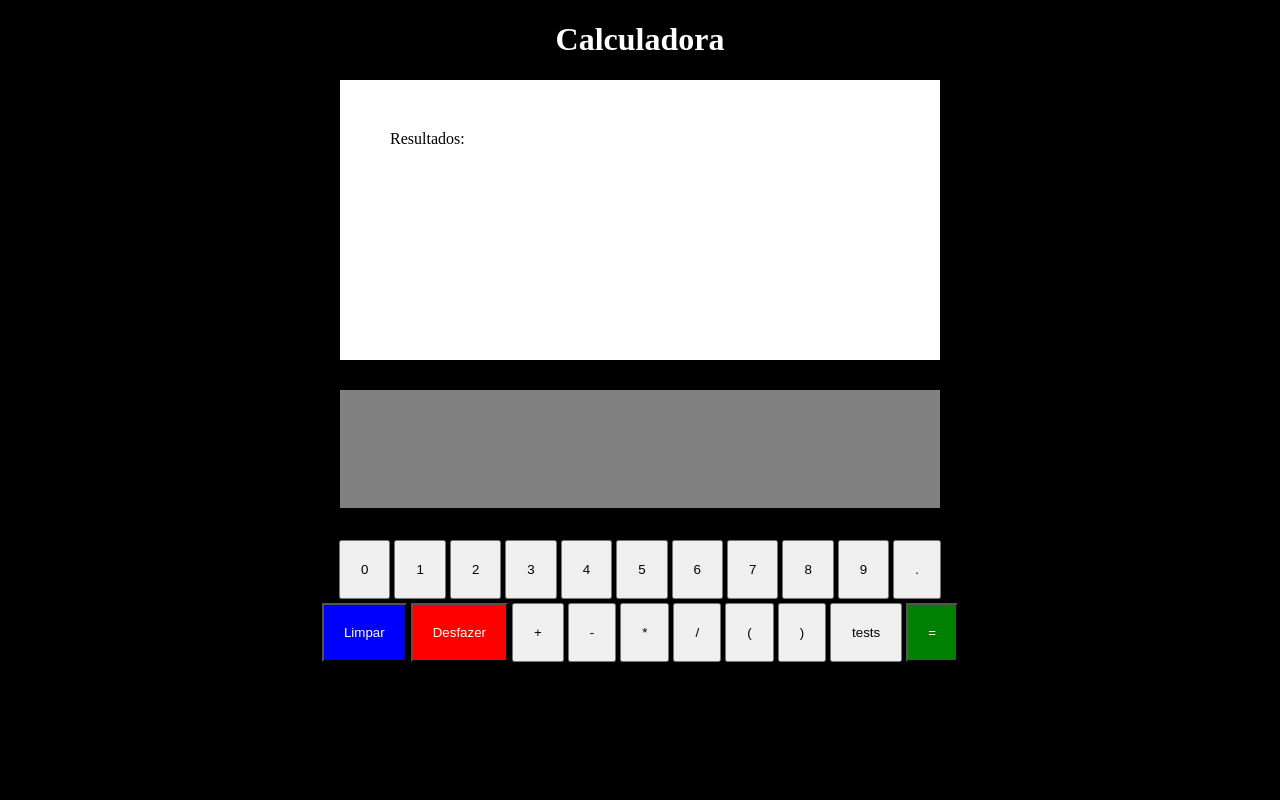
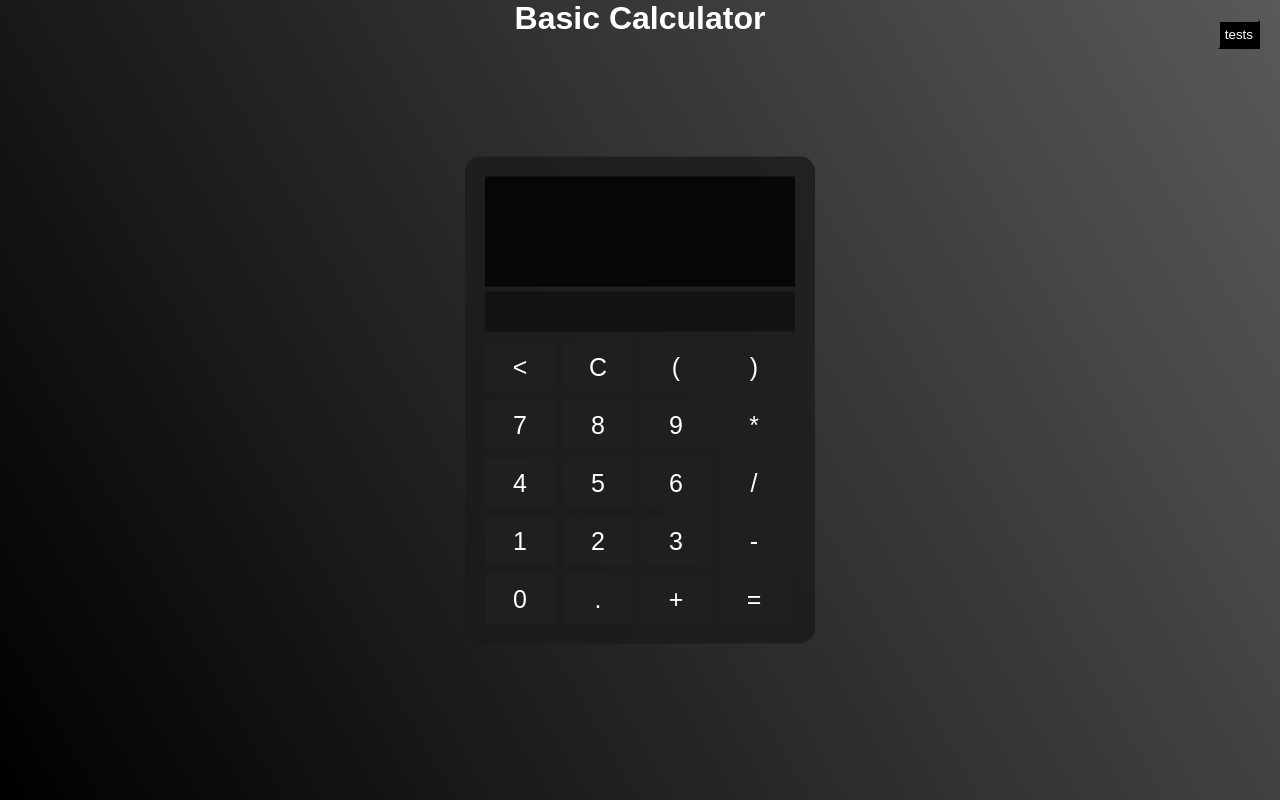
Before and after one commit to MarcosMMarques/Calculadora, a plain HTML site: page index.html in a window 1280 px wide. Drawn offline with Linux system fonts and the light colour scheme.

Commit message:
Refactoring calculator style

```diff
--- a/index.html
+++ b/index.html
@@ -9,34 +9,91 @@
     <script src="tests.js"></script>
     <title>Calculadora</title>
   </head>
-  <body id="teste">
-    <h1 class="align_in_center">Calculadora</h1>
-    <div id="show_result"><label>Resultados:</label></div>
-    <div contenteditable="true" id="show_op"></div>
-    <div class="align_in_center">
-      <button class="buttons" onclick="showOperation('0');">0</button>
-      <button class="buttons" onclick="showOperation('1');">1</button>
-      <button class="buttons" onclick="showOperation('2');">2</button>
-      <button class="buttons" onclick="showOperation('3');">3</button>
-      <button class="buttons" onclick="showOperation('4');">4</button>
-      <button class="buttons" onclick="showOperation('5');">5</button>
-      <button class="buttons" onclick="showOperation('6');">6</button>
-      <button class="buttons" onclick="showOperation('7');">7</button>
-      <button class="buttons" onclick="showOperation('8');">8</button>
-      <button class="buttons" onclick="showOperation('9');">9</button>
-      <button class="buttons" onclick="showOperation('.');">.</button>
-    </div>
-    <div class="align_in_center">
-      <button id="clear" onclick="showOperation('clear');">Limpar</button>
-      <button id="delete" onclick="showOperation('undo');">Desfazer</button>
-      <button class="buttons" onclick="showOperation('+');">+</button>
-      <button class="buttons" onclick="showOperation('-');">-</button>
-      <button class="buttons" onclick="showOperation('*');">*</button>
-      <button class="buttons" onclick="showOperation('/');">/</button>
-      <button class="buttons" onclick="showOperation('(');">(</button>
-      <button class="buttons" onclick="showOperation(')');">)</button>
-      <button class="buttons" onclick="tests();">tests</button>
-      <button id="send" onclick="bracket(); showResult();">=</button>
+
+  <body>
+    <div class="background">
+      <h1>Basic Calculator</h1>
+      <div class="calculator">
+        <div id="show_result"><label></label></div>
+        <div contenteditable="true" id="show_op"></div>
+        <table>
+          <tr>
+            <td>
+              <button class="buttons" onclick="showOperation('undo')"><</button>
+            </td>
+            <td>
+              <button class="buttons" onclick="showOperation('clear');">
+                C
+              </button>
+            </td>
+            <td>
+              <button class="buttons" onclick="showOperation('(')">(</button>
+            </td>
+            <td>
+              <button class="buttons" onclick="showOperation(')')">)</button>
+            </td>
+          </tr>
+          <tr>
+            <td>
+              <button class="buttons" onclick="showOperation('7')">7</button>
+            </td>
+            <td>
+              <button class="buttons" onclick="showOperation('8')">8</button>
+            </td>
+            <td>
+              <button class="buttons" onclick="showOperation('9')">9</button>
+            </td>
+            <td>
+              <button class="buttons" onclick="showOperation('*')">*</button>
+            </td>
+          </tr>
+          <tr>
+            <td>
+              <button class="buttons" onclick="showOperation('4')">4</button>
+            </td>
+            <td>
+              <button class="buttons" onclick="showOperation('5')">5</button>
+            </td>
+            <td>
+              <button class="buttons" onclick="showOperation('6')">6</button>
+            </td>
+            <td>
+              <button class="buttons" onclick="showOperation('/')">/</button>
+            </td>
+          </tr>
+          <tr>
+            <td>
+              <button class="buttons" onclick="showOperation('1')">1</button>
+            </td>
+            <td>
+              <button class="buttons" onclick="showOperation('2')">2</button>
+            </td>
+            <td>
+              <button class="buttons" onclick="showOperation('3')">3</button>
+            </td>
+            <td>
+              <button class="buttons" onclick="showOperation('-')">-</button>
+            </td>
+          </tr>
+          <tr>
+            <td>
+              <button class="buttons" onclick="showOperation('0')">0</button>
+            </td>
+            <td>
+              <button class="buttons" onclick="showOperation('.')">.</button>
+            </td>
+            <td>
+              <button class="buttons" onclick="showOperation('+')">+</button>
+            </td>
+            <td>
+              <button class="buttons" onclick="bracket(); showResult();">
+                =
+              </button>
+            </td>
+          </tr>
+        </table>
+      </div>
+      <button id="test" onclick="tests();">tests</button>
     </div>
   </body>
 </html>
--- a/style.css
+++ b/style.css
@@ -1,64 +1,66 @@
-.align_in_center {
-  display: flex;
-  justify-content: center;
-  align-items: center;
+* {
+  margin: 0;
+  padding: 0;
 }
-
+.background {
+  background-image: linear-gradient(60deg, black, rgb(90, 89, 89));
+  height: 100vh;
+  color: #fff;
+  font-family: Arial, Helvetica, sans-serif;
+  text-align: center;
+}
+.calculator {
+  position: absolute;
+  background-color: rgba(27, 27, 27, 0.8);
+  top: 50%;
+  left: 50%;
+  transform: translate(-50%, -50%);
+  border-radius: 15px;
+  padding: 15px;
+}
 .buttons {
-  padding: 20px;
-  margin: 2px;
+  width: 70px;
+  height: 50px;
+  font-size: 25px;
+  cursor: pointer;
+  margin: 3px;
+  background-color: rgb(31, 31, 31);
+  border: black;
+  color: #fff;
 }
-
-#delete {
-  background-color: red;
-  color: white;
-  padding: 20px;
-  margin: 2px;
-}
-
-#clear {
-  background-color: blue;
-  color: white;
-  padding: 20px;
-  margin: 2px;
-}
-
-#send {
-  background-color: green;
-  color: white;
-  padding: 20px;
-  margin: 2px;
+.buttons:hover {
+  background-color: black;
 }
 
 #show_op {
-  position: relative;
-  top: 50%;
-  left: 50%;
-  transform: translate(-50%, 0);
-  margin-top: 30px;
-  margin-bottom: 30px;
-  width: 500px;
-  padding: 50px;
-  background-color: gray;
+  color: white;
+  background-color: rgba(17, 17, 17, 0.8);
+  width: 300px;
+  height: 30px;
+  margin: 5px;
+  font-size: 25px;
+  text-align: left;
+  padding: 5px;
+  overflow: auto;
 }
 
 #show_result {
-  position: relative;
-  top: 50%;
-  left: 50%;
-  transform: translate(-50%, 0);
-  margin-top: 20px;
-  margin-bottom: 30px;
-  width: 500px;
-  height: 180px;
-  padding: 50px;
-  background-color: white;
+  color: white;
+  width: 300px;
+  height: 100px;
+  margin: 5px;
+  font-size: 25px;
+  padding: 5px;
+  background-color: rgba(0, 0, 0, 0.8);
+  overflow: auto;
 }
 
-body {
+#test {
+  position: fixed;
+  top: 20px;
+  right: 20px;
+  z-index: 9999;
+  padding: 5px;
   background-color: black;
-}
-
-h1 {
   color: white;
 }
```
